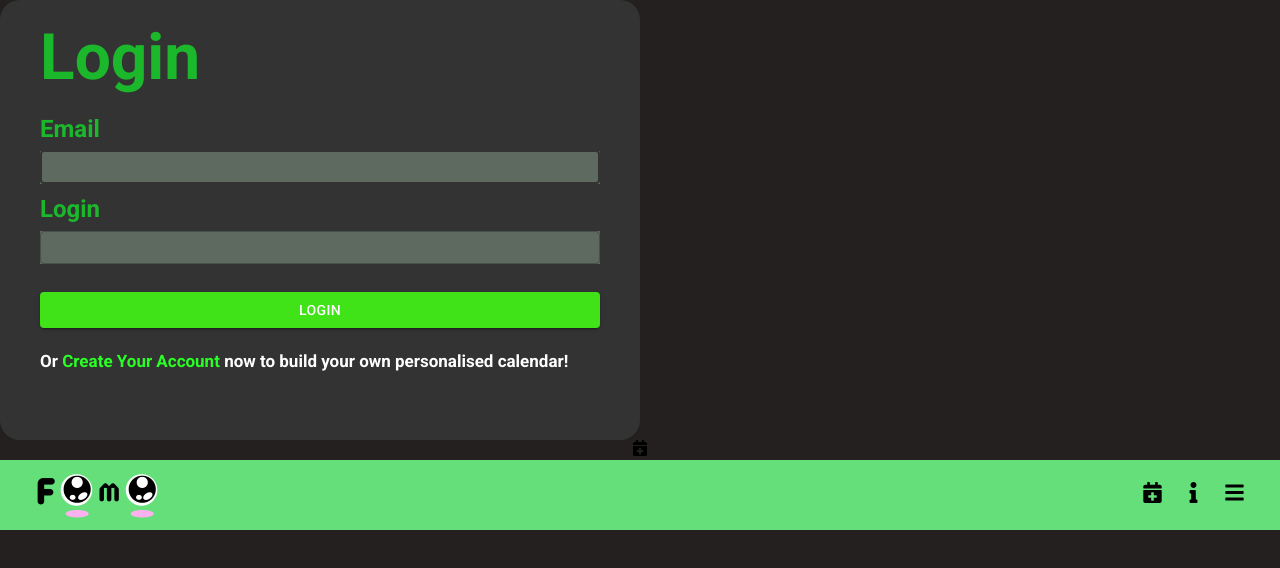
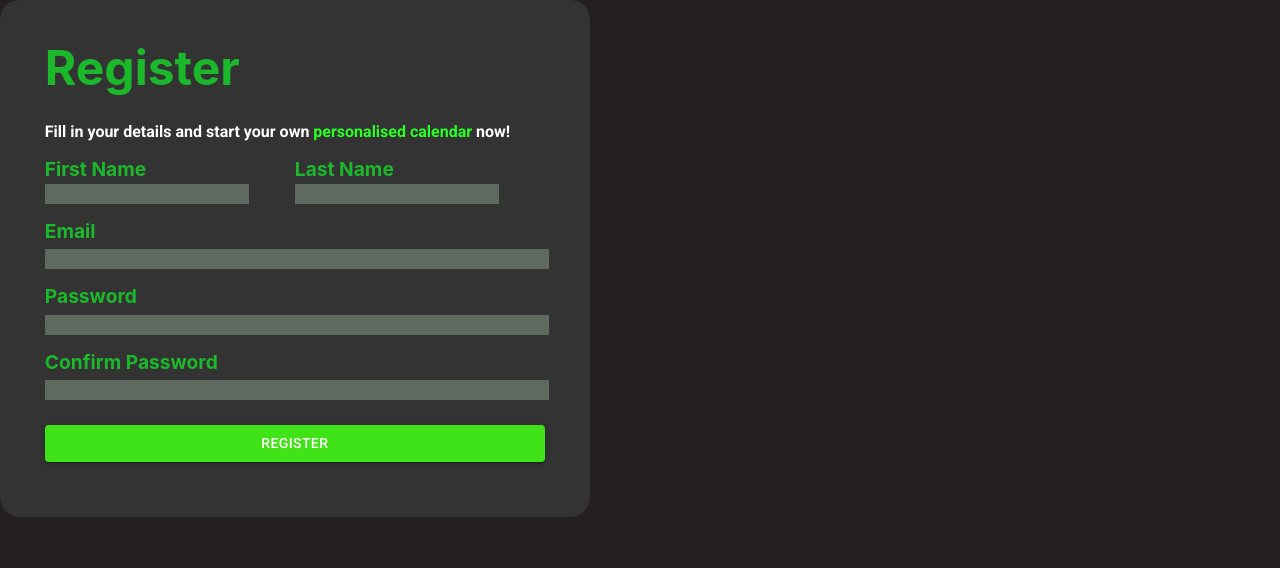
Before and after one commit to csesoc/trainee-3-22t2-fomo, a React (Create React App) app in the folder client/: page / in a window 1280 px wide. Shown: the top 568 px of the page. Built offline with nearby package versions, Linux system fonts and the light colour scheme.

Commit message:
Register Page done && Login page both in mui / css

```diff
--- a/client/src/App.js
+++ b/client/src/App.js
@@ -1,14 +1,14 @@
 import './App.css';
 import EventAdd from './components/EventAdd';
-import LoginPage from './components/LoginPage';
+import LoginPage from './components/LoginMui';
+import Login from './components/Login';
+import Register from './components/Register';
 import FrontGeneral from './components/FrontGeneral'
 
 function App() {
   return (
     <div className="App">
-      <LoginPage />
-      <EventAdd />
-      <FrontGeneral />
+      <Register />
     </div>
   );
 }
--- /dev/null
+++ b/client/src/components/Login.css
@@ -0,0 +1,75 @@
+@import url("https://fonts.googleapis.com/css?family=Roboto:300,400,500,700&display=swap");
+
+.container {
+    background-color: #343333;
+    width: 40vw;
+    height: 55vh;
+    padding: 3% 3.5%;
+    border-radius: 20px;
+    max-width: 500px;
+    min-height: 300px;
+
+
+    display: flex;
+    flex-direction: column;
+    align-items: flex-start;
+}
+
+.headerText {
+    color: #1CB82C;
+    margin: 0;
+
+    font-size: 3rem;
+}
+
+.input {
+    margin-top: 5%;
+    width: 100%;
+
+    display: flex;
+    flex-direction: column;
+    align-items: flex-start;
+}
+
+.miniInput {
+    margin-top: 3%;
+    width: 100%;
+
+    display: flex;
+    flex-direction: column;
+    align-items: flex-start;
+}
+
+.inputText {
+    color: #1CB82C;
+    margin: 0;
+
+    font-size: 1.7rem;
+}
+
+.inputBar {
+    width: 100%;
+    height: 24px;
+    margin-top: 1.3%;
+    border-style: none;
+
+    background-color: #5E695F;
+}
+
+.registerText {
+    margin-top: 5%;
+}
+
+.regisText {
+    margin: 0;
+    text-align: left;
+    font-family: Roboto;
+    font-weight: 900;
+    font-size: 1rem;
+    line-height: 1.2;
+    color: white;
+}
+
+.regisText a {
+    color: #2AFF25;
+}
--- /dev/null
+++ b/client/src/components/Login.js
@@ -0,0 +1,37 @@
+import React from 'react'
+import { Button } from '@mui/material'
+import './Login.css'
+
+const Login = () => {
+  return (
+    // CONTAINER
+    <form className='container'>
+        {/*LOGIN TITLE*/}
+        <h1 className='headerText'>Login</h1>
+        {/*INPUT BARS*/}
+        <div className="input">
+            {/*EMAIL INPUT*/}
+            <div className="miniInput">
+                <h3 className='inputText'>Email</h3>
+                <input className='inputBar' type='text' />
+            </div>
+            {/*PASSWORD INPUT*/}
+            <div className="miniInput">
+                <h3 className='inputText'>Password</h3>
+                <input className='inputBar' type='text' />
+            </div>
+        </div>
+        {/*BUTTON*/}
+        <Button variant="contained" fullWidth  sx={{ mt: '5%', backgroundColor: '#40E317'}}>
+            LOGIN
+        </Button>
+        {/*TEXT AT BOTTOM*/}
+        <div className="registerText">
+            <p className='regisText'>Or <a>Create Your Account</a> now to build your own personalised calendar!</p>
+        </div>
+
+    </form>
+  )
+}
+
+export default Login
--- a/client/src/components/LoginPage.js
+++ b/client/src/components/LoginMui.js
@@ -1,7 +1,7 @@
 import React from 'react'
 import { Typography, Button, Box, TextField } from '@mui/material';
 import { ThemeProvider, createTheme } from '@mui/material/styles';
-import './LoginPage.css'
+import './LoginMui.css'
 
 const LoginPage = () => {
 
--- /dev/null
+++ b/client/src/components/Register.css
@@ -0,0 +1,89 @@
+@import url("https://fonts.googleapis.com/css?family=Roboto:300,400,500,700&display=swap");
+
+.container {
+    background-color: #343333;
+    width: 40vw;
+    height: 55vh;
+    padding: 3% 3.5%;
+    border-radius: 20px;
+    max-width: 500px;
+    min-height: 400px;
+
+
+    display: flex;
+    flex-direction: column;
+    align-items: flex-start;
+}
+
+.headerText {
+    color: #1CB82C;
+    margin: 0;
+
+    font-size: 3rem;
+}
+
+.inputDetails {
+    width: 100%;
+    display: flex;
+    justify-content: space-between;
+}
+
+.inputDetailsBar {
+    width: 80%;
+    height: 18px;
+    margin-top: 1.3%;
+    border-style: none;
+
+    background-color: #5E695F;
+}
+
+.input {
+    width: 100%;
+    margin: 0;
+    display: flex;
+    flex-direction: column;
+    align-items: flex-start;
+}
+
+.miniInput {
+    margin-top: 3%;
+    width: 100%;
+
+    display: flex;
+    flex-direction: column;
+    align-items: flex-start;
+}
+
+.inputText {
+    color: #1CB82C;
+    margin: 0;
+
+    font-size: 1.2rem;
+}
+
+.inputBar {
+    width: 100%;
+    height: 18px;
+    margin-top: 1.3%;
+    border-style: none;
+
+    background-color: #5E695F;
+}
+
+.registerText {
+    margin-top: 5%;
+}
+
+.regisText {
+    margin: 0;
+    text-align: left;
+    font-family: Roboto;
+    font-weight: 900;
+    font-size: 1rem;
+    line-height: 1.2;
+    color: white;
+}
+
+.regisText a {
+    color: #2AFF25;
+}
--- /dev/null
+++ b/client/src/components/Register.js
@@ -0,0 +1,53 @@
+import React from 'react'
+import { Button } from '@mui/material'
+import './Register.css'
+
+const Register = () => {
+  return (
+    // CONTAINER
+    <form className='container'>
+        {/*LOGIN TITLE*/}
+        <h1 className='headerText'>Register</h1>
+        {/*TEXT AT BOTTOM*/}
+        <div className="registerText">
+            <p className='regisText'>Fill in your details and start your own <a>personalised calendar</a> now!</p>
+        </div>
+        {/*INPUT BARS*/}
+        <div className="inputDetails">
+            {/*FIRST NAME INPUT*/}
+            <div className="miniInput">
+                <h3 className='inputText'>First Name</h3>
+                <input className='inputDetailsBar' type='text' />
+            </div>
+            {/*LAST NAME INPUT*/}
+            <div className="miniInput">
+                <h3 className='inputText'>Last Name</h3>
+                <input className='inputDetailsBar' type='text' />
+            </div>
+        </div>
+        <div className="input">
+            {/*EMAIL INPUT*/}
+            <div className="miniInput">
+                <h3 className='inputText'>Email</h3>
+                <input className='inputBar' type='text' />
+            </div>
+            {/*PASSWORD INPUT*/}
+            <div className="miniInput">
+                <h3 className='inputText'>Password</h3>
+                <input className='inputBar' type='text' />
+            </div>
+            {/*CONFIRM PASSWORD INPUT*/}
+            <div className="miniInput">
+                <h3 className='inputText'>Confirm Password</h3>
+                <input className='inputBar' type='text' />
+            </div>
+        </div>
+        {/*BUTTON*/}
+        <Button variant="contained" fullWidth  sx={{ mt: '5%', backgroundColor: '#40E317'}}>
+            REGISTER
+        </Button>
+    </form>
+  )
+}
+
+export default Register
```
Also changed, not shown: client/src/components/LoginMui.css (renamed from client/src/components/LoginPage.css).
